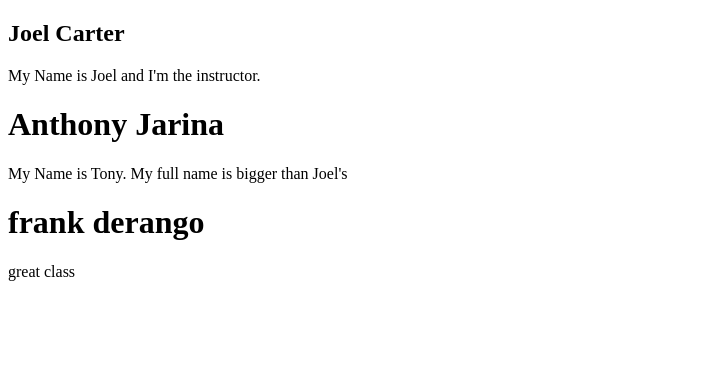
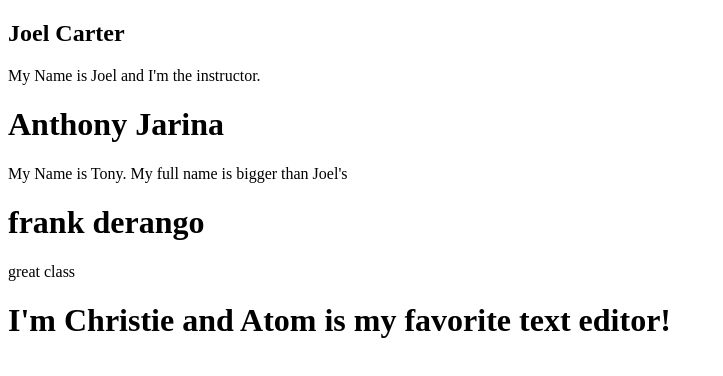
Before and after one commit to ananya94/JanuaryPythonCohort, a plain HTML site: page index.html in a window 1280 px wide. Shown: the whole page, without its empty margins (0-723 px from the left). Drawn offline with Linux system fonts and the light colour scheme.

Commit message:
Added information about myself to index.html

```diff
--- a/index.html
+++ b/index.html
@@ -12,5 +12,6 @@
 	<p><h1>Anthony Jarina</h1>
 	My Name is Tony. My full name is bigger than Joel's</p>
 	<p><h1>frank derango</h1> great class</p>
+	<p><h1>I'm Christie and Atom is my favorite text editor!</h1></p>
 </body>
 </html>
```
